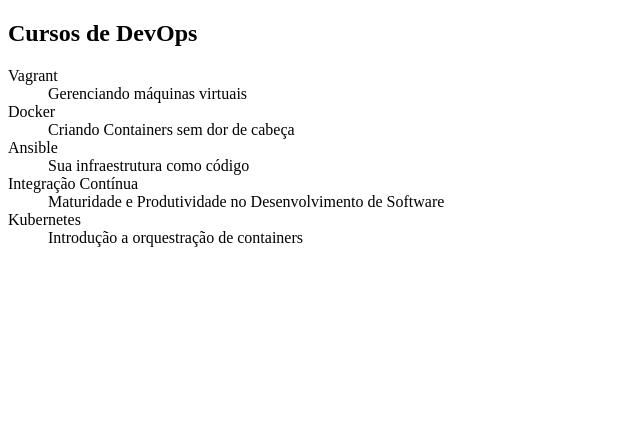
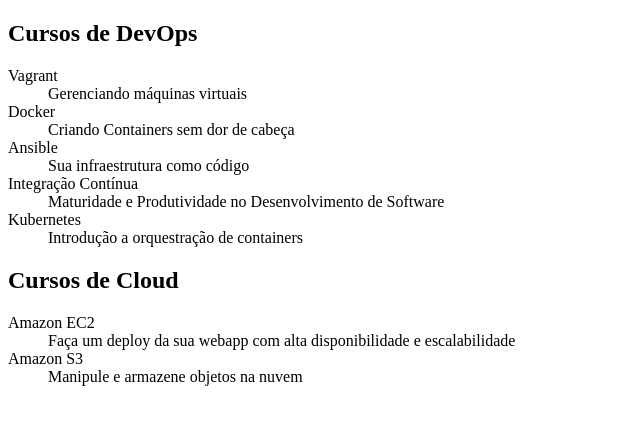
Before and after one commit to viniciusorpontes/alura-git, a plain HTML site: page index.html in a window 1280 px wide. Shown: the whole page, without its empty margins (0-640 px from the left). Drawn offline with Linux system fonts and the light colour scheme.

Commit message:
Cursos de EC2 e S3 adicionados

```diff
--- a/index.html
+++ b/index.html
@@ -24,5 +24,15 @@
         <dt>Kubernetes</dt>
         <dd>Introdução a orquestração de containers</dd>
     </dl>
+
+    <h2>Cursos de Cloud</h2>
+
+    <dl>
+        <dt>Amazon EC2</dt>
+        <dd>Faça um deploy da sua webapp com alta disponibilidade e escalabilidade</dd>
+
+        <dt>Amazon S3</dt>
+        <dd>Manipule e armazene objetos na nuvem</dd>
+    </dl>
 </body>
 </html>
```
